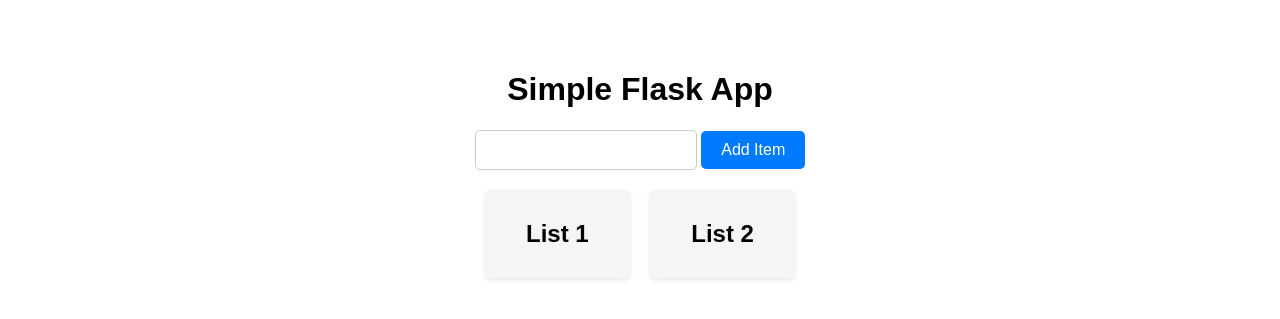
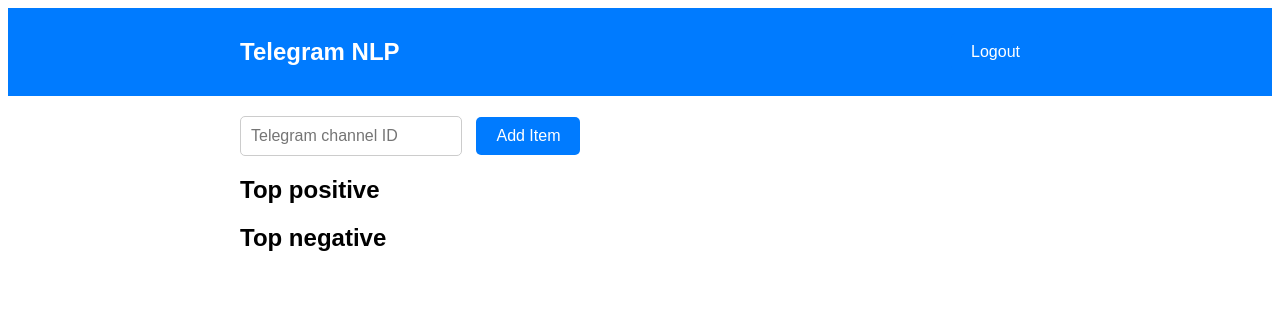
Before and after one commit to cancamilo/telegram-nlp, a Flask app: page / in a window 1280 px wide. Shown: the top 319 px of the page. Run offline with Flask 3, Linux system fonts and the light colour scheme.

Commit message:
improve styles and login

```diff
--- a/app/main.py
+++ b/app/main.py
@@ -1,6 +1,6 @@
 import os
 import asyncio
-from flask import Flask, request, jsonify, render_template
+from flask import Flask, request, jsonify, render_template, request, session
 from telethon import TelegramClient, sync
 
 from dotenv import load_dotenv, find_dotenv
@@ -11,14 +11,9 @@
 phone = "+34634454832"
 username = "@elvesipeto"
 
-# Telegram client
-client = TelegramClient('session_id', api_id, api_hash)
-
-# Get event loop
-loop = client.loop
-
 # Creating a Flask app object
 app = Flask(__name__)
+app.secret_key = '12345'  # Change this to a secure random key
 
 # Defining the route for the index page
 @app.route("/test", methods=["GET", "POST"])
@@ -32,22 +27,24 @@
 
 async def get_messages(input_channel: str, n: int):
     messages = []
+
+    # Telegram client
     client = TelegramClient('session_id', api_id, api_hash)
-    await client.start()
 
-    # # Ensure you're authorized
-    # if not await client.is_user_authorized():
-    #     client.send_code_request(phone)
-    #     try:
-    #         client.sign_in(phone, input('Enter the code: '))
-    #     except Exception as e:
-    #         # client.sign_in(password=input('Password: '))
-    #         print("cannot log")
-    #         raise e
+    async with client:
+        # Ensure you're authorized
+        if not await client.is_user_authorized():
+            client.send_code_request(phone)
+            try:
+                client.sign_in(phone, input('Enter the code: '))
+            except Exception as e:
+                # client.sign_in(password=input('Password: '))
+                print("cannot log")
+                raise e
 
-    print("fetching data for ", input_channel)
-    async for msg in client.iter_messages(request.args.get('inputValue'), n):
-        messages.append(msg)
+        print("fetching data for ", input_channel)
+        async for msg in client.iter_messages(request.args.get('inputValue'), n):
+            messages.append(msg)
 
     return messages
 
@@ -56,13 +53,44 @@
 async def get_data():
     n = 10
     input_channel = request.args.get('inputValue')
-    print("gettin data...")
     foo = await get_messages(input_channel, n)
     print("telethon working...", foo)
+    await asyncio.sleep(0.1)
+    return jsonify("ok")
 
-    await asyncio.sleep(0.5)
-    print("loop worked")
-    return jsonify(foo)
+@app.route('/login', methods=['GET'])
+async def login():
+    phone_number = request.args.get('phoneNumber')
+    client = TelegramClient('session_id', api_id, api_hash)
+    await client.connect()
+    if not await client.is_user_authorized():
+        try:
+            await client.send_code_request(phone_number)
+            session['phone_number'] = phone_number
+            return jsonify({"success": True})
+        except Exception as e:
+            print("An error ocurred", e)
+            return jsonify({"success": False})
+
+@app.route('/apply_code', methods=['GET'])
+async def apply_code(code):
+    client = TelegramClient('session_id', api_id, api_hash)
+    await client.connect()
+    if not await client.is_user_authorized():
+        try:
+            await client.sign_in(session['phone_number'], code)
+            return jsonify({"success": True})
+        except Exception as e:
+            print("cannot log", e)
+            return jsonify({"success": False})
+
+
+@app.route('/logout')
+def logout():
+    session.pop('phone_number', None)
+    return jsonify({'success': True})
+
+
 
 if __name__ == "__main__":
-    loop.run_until_complete(app.run(debug=True))
+    app.run(debug=True)
--- a/app/static/css/styles.css
+++ b/app/static/css/styles.css
@@ -1,16 +1,24 @@
 body {
     font-family: Arial, sans-serif;
-    display: flex;
-    justify-content: center;
-    margin-top: 50px;
 }
 
-.container {
-    text-align: center;
+header {
+    background-color: #007BFF;
+    color: #fff;
+    padding: 10px;
 }
 
-.input-container {
-    margin-bottom: 20px;
+.top-bar {
+    display: flex;
+    justify-content: space-between;
+    align-items: center;
+    max-width: 800px;
+    margin: 0 auto;
+}
+
+#loginbar {
+    display: flex;
+    align-items: center;
 }
 
 input[type="text"] {
@@ -19,6 +27,7 @@
     width: 200px;
     border: 1px solid #ccc;
     border-radius: 5px;
+    margin-right: 10px; /* Add margin to the input */
 }
 
 button {
@@ -35,27 +44,14 @@
     background-color: #0056b3;
 }
 
-.lists-container {
-    display: flex;
-    justify-content: space-between;
-    max-width: 800px;
-    margin: 0 auto;
+button:disabled {
+    background-color: #ccc; /* Change the color to a gray shade */
+    cursor: not-allowed; /* Change the cursor to indicate it's not clickable */
 }
 
-.list {
-    flex: 1;
-    background-color: #f5f5f5;
-    border-radius: 5px;
-    padding: 10px;
-    box-shadow: 0 2px 4px rgba(0,0,0,0.1);
-    margin: 0 10px;
+.container {
+    max-width: 800px;
+    margin: 20px auto; /* Add margin around the container */
 }
 
-ul {
-    list-style-type: none;
-    padding: 0;
-}
-
-li {
-    padding: 5px 0;
-}
+/* ... (rest of your CSS) */
--- a/app/templates/index.html
+++ b/app/templates/index.html
@@ -1,33 +1,87 @@
 <!DOCTYPE html>
 <html lang="en">
+
 <head>
     <meta charset="UTF-8">
     <meta name="viewport" content="width=device-width, initial-scale=1.0">
     <link rel="stylesheet" href="{{ url_for('static', filename='css/styles.css') }}">
     <title>Telegram NLP</title>
 </head>
+
 <body>
+    <header>
+        <nav>
+            <div class="top-bar">
+                <h1>Telegram NLP</h1>
+                <div id="loginbar">
+                    <div id="loginContainer" style="display:block;">
+                        <input type="text" id="phoneNumber" placeholder="Phone Number">
+                        <button id="loginButton" onclick="login()">Login</button>
+                    </div>
+                    <div id="logoutContainer" style="display:none;">
+                        <button onclick="logout()">Logout</button>
+                    </div>
+                </div>
+            </div>
+        </nav>
+    </header>
+
     <div class="container">
-        <h1>Simple Flask App</h1>
-
         <div class="input-container">
-            <input type="text" id="inputField">
-            <button onclick="addItem()">Add Item</button>
+            <input type="text" id="inputField" placeholder="Telegram channel ID">
+            <button onclick="addItem()" id="addItemButton">Add Item</button>
         </div>
 
         <div class="lists-container">
             <div class="list" id="list1">
-                <h2>List 1</h2>
+                <h2>Top positive</h2>
                 <ul></ul>
             </div>
             <div class="list" id="list2">
-                <h2>List 2</h2>
+                <h2>Top negative</h2>
                 <ul></ul>
             </div>
         </div>
     </div>
 
     <script>
+        document.addEventListener('DOMContentLoaded', function () {
+            // Check if the user is logged in (assuming you have a session variable 'phone_number')
+            var phoneNumber = "{{ session.get('phone_number') }}"; // Flask syntax for getting a session variable
+
+            console.log(phoneNumber)
+
+            if (phoneNumber) {
+                // User is logged in
+                document.getElementById('phoneNumber').value = phoneNumber;
+                disableLogin()
+            } else {
+                // User is not logged in
+                enableLogin()
+            }
+        });
+
+        function enableLogin() {
+            document.getElementById('phoneNumber').disabled = false;
+            document.getElementById('loginButton').disabled = false;
+            document.getElementById('phoneNumber').value = '';
+            document.getElementById('logoutContainer').style.display = 'none';
+            document.getElementById('loginContainer').style.display = 'block';
+            document.getElementById('inputField').disabled = true;
+            document.getElementById('addItemButton').disabled = true;
+
+
+        }
+
+        function disableLogin() {
+            document.getElementById('phoneNumber').disabled = true;
+            document.getElementById('loginButton').disabled = true;
+            document.getElementById('loginContainer').style.display = 'none';
+            document.getElementById('logoutContainer').style.display = 'block';
+            document.getElementById('inputField').disabled = false;
+            document.getElementById('addItemButton').disabled = false;
+        }
+
         function addItem() {
             var inputField = document.getElementById('inputField');
             var listItem = document.createElement('li');
@@ -47,6 +101,36 @@
 
             inputField.value = '';
         }
+
+        function login() {
+            var phoneNumber = document.getElementById('phoneNumber').value;
+
+            // Send a request to the backend to perform login
+            fetch(`/login?phoneNumber=${phoneNumber}`)
+                .then(response => response.json())
+                .then(data => {
+                    if (data.success) {
+                        disableLogin()
+                        alert('Login successful!');
+                    } else {
+                        alert('Login failed. Please try again.');
+                    }
+                })
+                .catch(error => console.error('Error:', error));
+        }
+
+        function logout() {
+            fetch(`/logout`)
+                .then(response => response.json())
+                .then(data => {
+                    if (data.success) {
+                        enableLogin()
+                    } else {
+                        alert('Logout failed');
+                    }
+                })
+                .catch(error => console.error('Error:', error));
+        }
     </script>
 </body>
 </html>
```
Also changed, not shown: TODO.md (+17 -0 lines).
